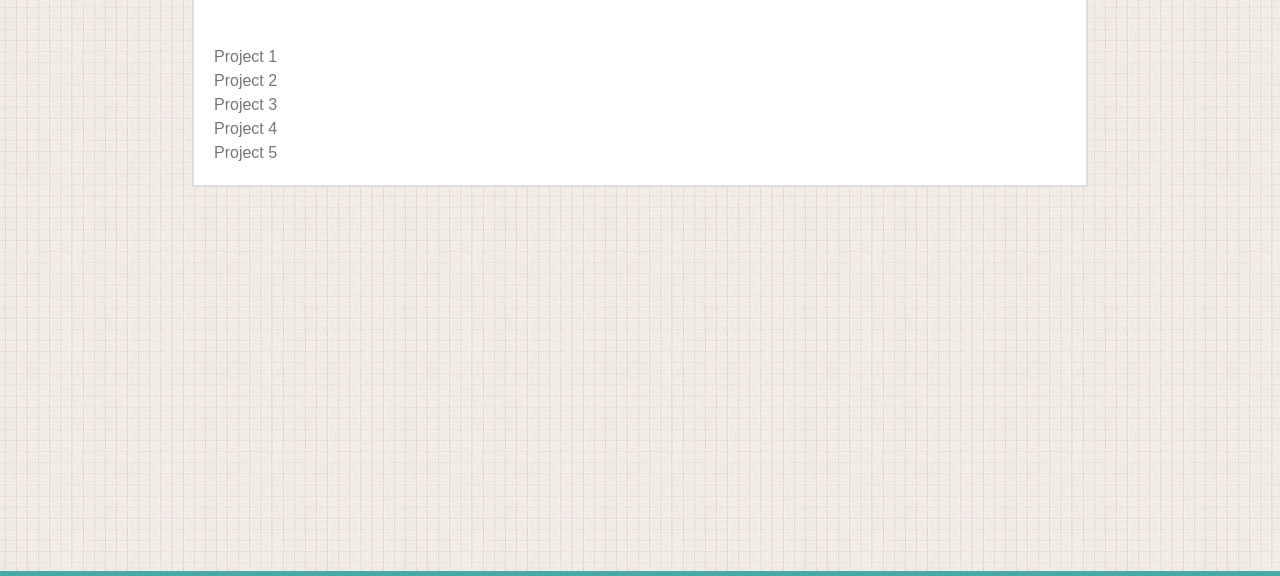
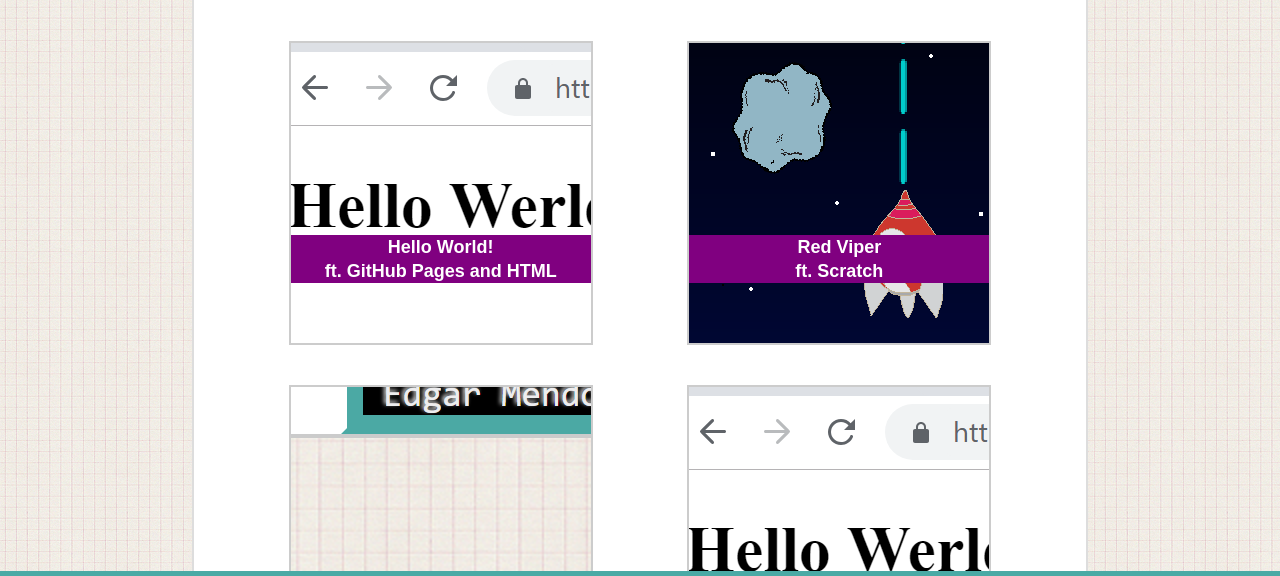
Before and after one commit to EdgarM510/Basic-Portfolio, a plain HTML site: page portfolio.html in a window 1280 px wide. Shown: the part 187-763 px from the top of the page. Drawn offline with Linux system fonts and the light colour scheme.

Commit message:
portfolio and contact done

```diff
--- a/assets/css/style.css
+++ b/assets/css/style.css
@@ -1,15 +1,3 @@
-/* html {
-    min-height: 100%;
-} */
-
-ul {
-    position: absolute;
-}
-
-li {
-    display: inline-block;
-}
-
 .topbar {
     display: flex;
     justify-content: space-evenly;
@@ -17,6 +5,7 @@ li {
     position: fixed;
     /* top: 0px; */
     /* left: 0px; */
+    z-index: 3;
     width: 100%;
     padding-top: 6px;
     background-color: #fff;
@@ -248,6 +237,7 @@ h1 {
     padding-right: 20px;
     padding-left: 10px;
     float: left;
+    clear: both;
 }
 
 .botbar {
@@ -267,10 +257,57 @@ h1 {
     margin: 1px;
 }
 
-#marker {
+.marker {
     background-color: #000;
     color: #eee;
     font-size: 18px;
     font-family: monospace, 'Courier New';
     text-shadow: -1px -1px 3px #fff;
 }
+
+#msg {
+    width: 90%;
+}
+
+ul {
+    display: flex;
+    flex-wrap: wrap;
+    justify-content: space-evenly;
+    /* position: relative; */
+    /* z-index: 1; */
+}
+
+li {
+    position: relative;
+    height: 300px;
+    width: 300px;
+    border: 2px solid #ccc;
+    margin: 20px;
+}
+
+.hw {
+    background-image: url("/assets/images/hw.png");
+}
+
+.rv {
+    background-image: url("/assets/images/rv.png");
+}
+
+.bp {
+    background-image: url("/assets/images/bp.png");
+}
+
+.plinks {
+    text-align: center;
+    text-decoration: none;
+    position: absolute;
+    bottom: 60px;
+    left: 0px;
+    width: 100%;
+    font-size: 18px;
+    font-weight: bold;
+    /* margin-left: -100%; */
+    /* z-index: 3; */
+    background-color: purple;
+    color: #fff;
+}
--- a/portfolio.html
+++ b/portfolio.html
@@ -10,27 +10,34 @@
 </head>
 <body background="assets/images/hip-square.png">
     <div class="topbar">
-            <div id="name"><mark id="marker">&nbsp;Edgar Mendoza&nbsp;</mark></div>
+            <div id="name"><mark class="marker">&nbsp;Edgar Mendoza&nbsp;</mark></div>
         <div id="rbtns">
             <a id="about" href="index.html"><mark id="linkera">&nbsp;About&nbsp;</mark></a>
-            <a id="portfolioon" href="portfolio.html"><mark id="marker">&nbsp;Portfolio&nbsp;</mark></a>
+            <a id="portfolioon" href="portfolio.html"><mark class="marker">&nbsp;Portfolio&nbsp;</mark></a>
             <a id="contact" href="contact.html"><mark id="linkerc">&nbsp;Contact&nbsp;</mark></a>
         </div>
     </div>
     <div id="bod">
         <div id="box">
             <h1>Portfolio</h1>
-            <br><br>
-            Project 1<br>
-            Project 2<br>
-            Project 3<br>
-            Project 4<br>
-            Project 5
+            <br>
+            <ul>
+                <li class="hw"><img src="assets/images/hw.png"><a class="plinks" href="https://edgarm510.github.io/literate-octo-potato/">Hello World!<br>ft. GitHub Pages and HTML
+                    </a></li>
+                <li class="rv"><img src="assets/images/rv.png"><a class="plinks" href="https://scratch.mit.edu/projects/245103215/">Red Viper<br>ft. Scratch
+                    </a></li>
+                <li class="bp"><img src="assets/images/bp.png"><a class="plinks" href="https://edgarm510.github.io/Basic-Portfolio/">Portfolio<br>ft. HTML and CSS
+                    </a></li>
+                <li class="hw"><img src="assets/images/hw.png"><a class="plinks" href="https://edgarm510.github.io/literate-octo-potato/">Hello World!<br>ft. GitHub Pages and HTML
+                    </a></li>
+                <li class="rv"><img src="assets/images/rv.png"><a class="plinks" href="https://scratch.mit.edu/projects/245103215/">Red Viper<br>ft. Scratch
+                    </a></li>
+            </ul>
         </div>
     </div>
     <div class="botbar">
         <div id="punch">
-            <mark id="marker">&nbsp;Edgar Mendoza 2018 &copy;&nbsp;</mark>
+            <mark class="marker">&nbsp;Edgar Mendoza 2018 &copy;&nbsp;</mark>
         </div>
     </div>
 </body>
```
Also changed, not shown: contact.html (+24 -11 lines), index.html (+3 -3 lines), assets/images/bp.png (added), assets/images/funky-lines.png (deleted), assets/images/hw.png (added), assets/images/rv.png (added).
